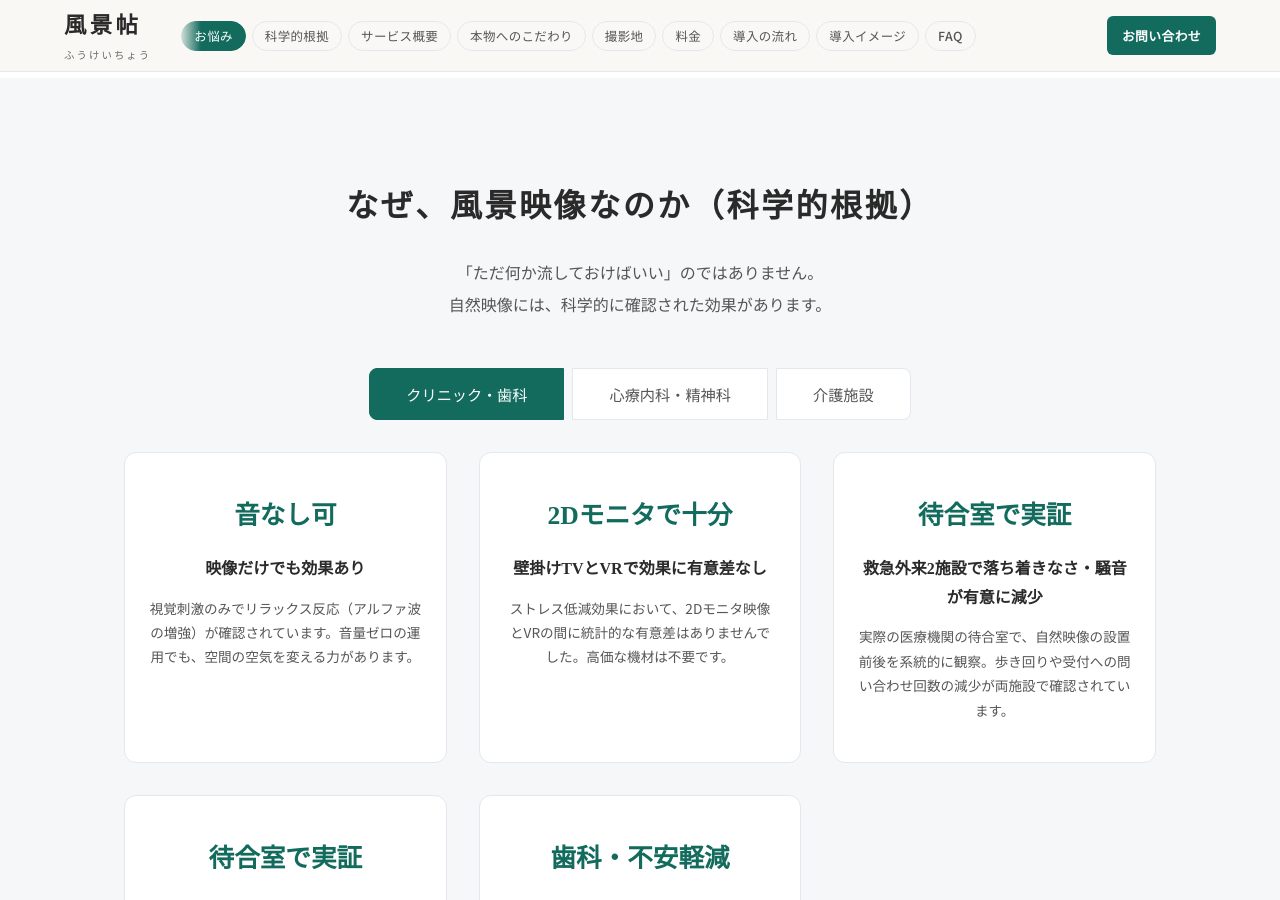
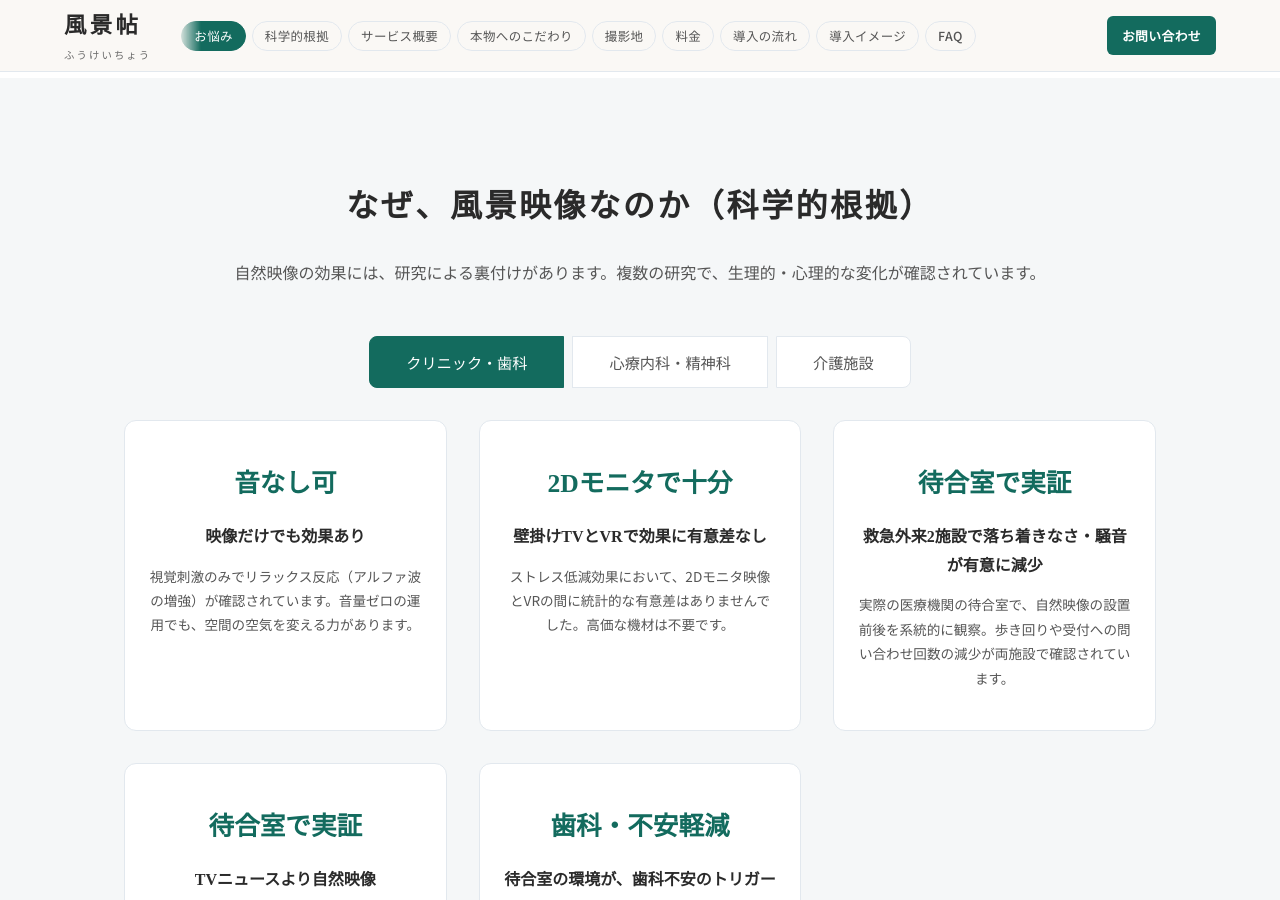
Before and after one commit to dr836gnypeq-ctrl/fukeichou-site, a Jekyll site: the page built from index.html, in a window 1280 px wide and 900 px high, scrolled down 1642 px. Built offline with Jekyll 4.4.1, drawn with Linux system fonts in a browser that asks for light colours; nearby versions of some CDN libraries.

Commit message:
copy: 科学的根拠セクションリード文を肯定表現に変更

```diff
--- a/index.html
+++ b/index.html
@@ -88,7 +88,7 @@ description: 待合室のモニターに何を流すか迷っていませんか
 <section class="section" id="evidence">
 <div class="container">
 <h2 class="section-heading reveal">なぜ、風景映像なのか（科学的根拠）</h2>
-<p class="section-lead reveal reveal-d1">「ただ何か流しておけばいい」のではありません。<br>自然映像には、科学的に確認された効果があります。</p>
+<p class="section-lead reveal reveal-d1">自然映像の効果には、研究による裏付けがあります。複数の研究で、生理的・心理的な変化が確認されています。</p>
 
 <div class="ev-audience-tabs reveal reveal-d2">
   <button class="tab-btn ev-tab-btn active" data-audience="clinic" onclick="setAudience('clinic')">クリニック・歯科</button>
```
